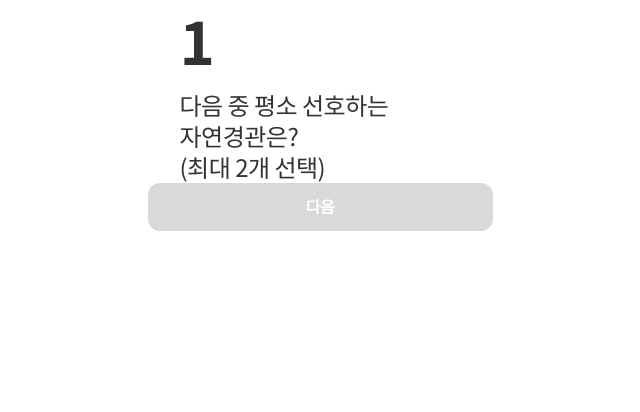
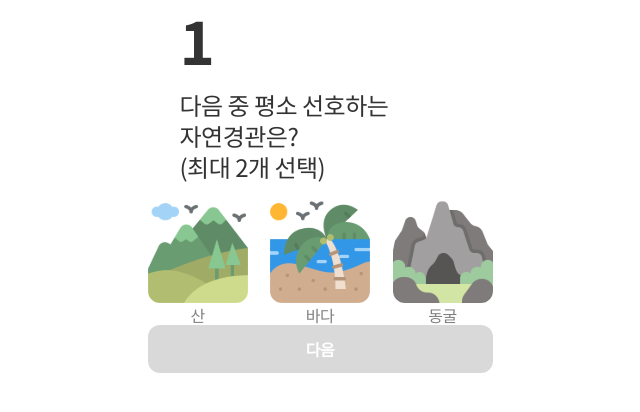
Before and after one commit to Foot-Log/footlog-client, a Next.js app in the folder footlog/: page /onboarding in a window 1280 px wide. Shown: the top 412 px of the page, without its empty margins (296-936 px from the left). Built offline with nearby package versions, Linux system fonts and the light colour scheme.

Commit message:
design: 공통 컴포넌트 OnboardingKeywords

```diff
--- a/footlog/next.config.mjs
+++ b/footlog/next.config.mjs
@@ -1,4 +1,24 @@
 /** @type {import('next').NextConfig} */
-const nextConfig = {};
+const nextConfig = {
+  images: {
+    //domains: ['image.tmdb.org'],
+    remotePatterns: [
+      {
+        protocol: 'https',
+        hostname: 'image.tmdb.org',
+        pathname: '**',
+      },
+    ],
+  },
+
+  webpack: (config) => {
+    config.module.rules.push({
+      test: /\.svg$/,
+      use: ['@svgr/webpack'],
+    });
+
+    return config;
+  },
+};
 
 export default nextConfig;
--- a/footlog/package.json
+++ b/footlog/package.json
@@ -14,6 +14,7 @@
     "react-dom": "^18"
   },
   "devDependencies": {
+    "@svgr/webpack": "^8.1.0",
     "@types/node": "^20",
     "@types/react": "^18",
     "@types/react-dom": "^18",
--- a/footlog/src/app/onboarding/page.tsx
+++ b/footlog/src/app/onboarding/page.tsx
@@ -14,10 +14,13 @@ import {
   CheckIcon,
 } from '@public/icon';
 import OnboardingTitle from '@components/onboarding/OnboardingTitle';
+import OnboardingKeywords from '@components/onboarding/OnboardingKeywords';
 import OnboardingBtn from '@components/onboarding/OnboardingBtn';
 
 export default function page() {
   const router = useRouter();
+  const keywords = ['산', '바다', '동굴'];
+  const images = [MountainIcon, OceanIcon, CaveIcon];
 
   return (
     <main className="w-full h-full overflow-y-scroll">
@@ -33,6 +36,7 @@ export default function page() {
           </>
         }
       />
+      <OnboardingKeywords keywords={keywords} images={images} />
       <OnboardingBtn text="다음" isActive={false} handleFooterBtn={() => router.push('/search')} />
     </main>
   );
--- a/footlog/src/components/onboarding/OnboardingBtn.tsx
+++ b/footlog/src/components/onboarding/OnboardingBtn.tsx
@@ -11,6 +11,7 @@ export default function OnboardingBtn(props: OnboardingBtnProps) {
 
   return (
     <button
+      type="button"
       className={`flex items-center justify-center w-[345px] h-12 rounded-xl ${buttonColor}`}
       onClick={handleFooterBtn}>
       <p className="fonts-onboardingBtn">{text}</p>
--- /dev/null
+++ b/footlog/src/components/onboarding/OnboardingKeywords.tsx
@@ -0,0 +1,23 @@
+interface OnboardingKeywordsProps {
+  images: React.FC[]; // 컴포넌트 배열로 정의
+  keywords: string[]; // 문자열 배열로 정의
+}
+
+export default function OnboardingKeywords(props: OnboardingKeywordsProps) {
+  const { images, keywords } = props;
+
+  return (
+    <section className="flex gap-[22.5px]">
+      {keywords.map((keyword, index) => {
+        const IconComponent = images[index];
+
+        return (
+          <div key={index} className="flex flex-col items-center gap-0.5">
+            {IconComponent ? <IconComponent /> : null}
+            <span className="flex fonts-onboardingKeyword">{keyword}</span>
+          </div>
+        );
+      })}
+    </section>
+  );
+}
```
Also changed, not shown: 1 other file (tests, documents, lock files or other folders).
